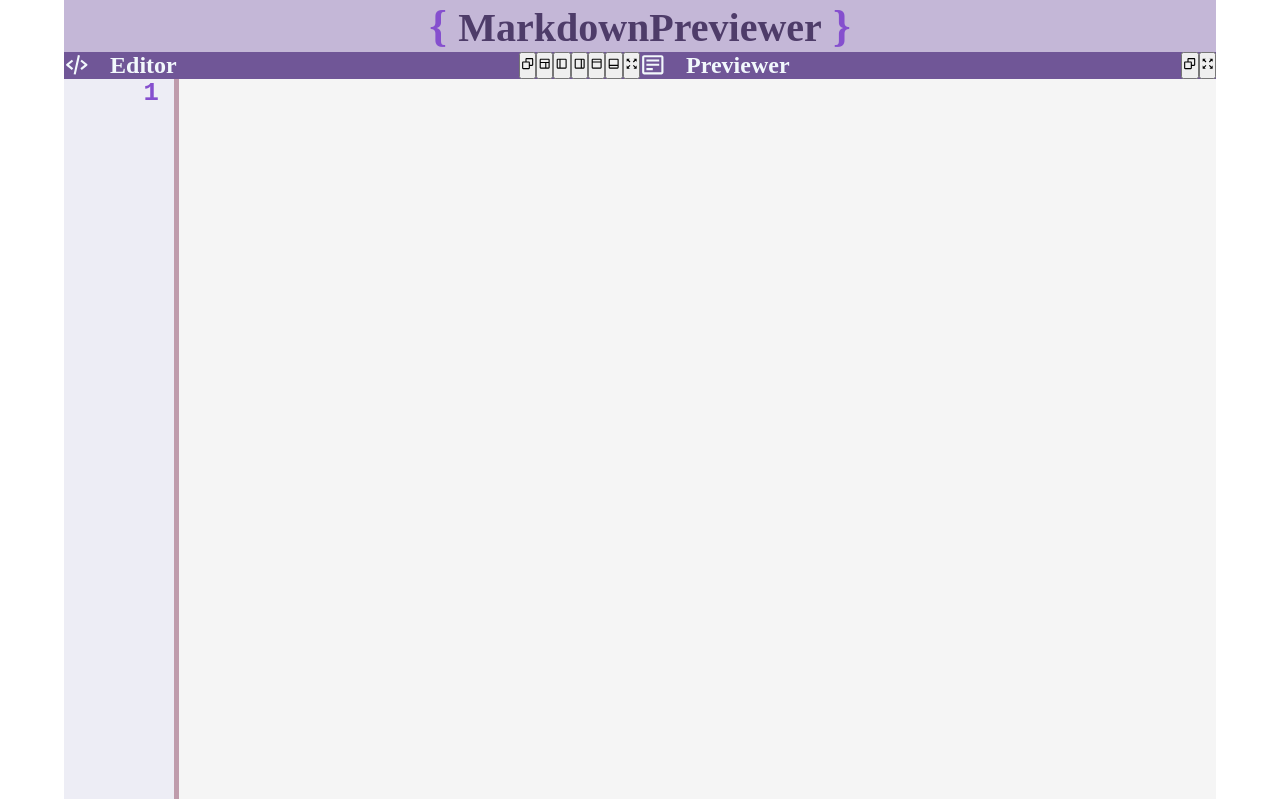
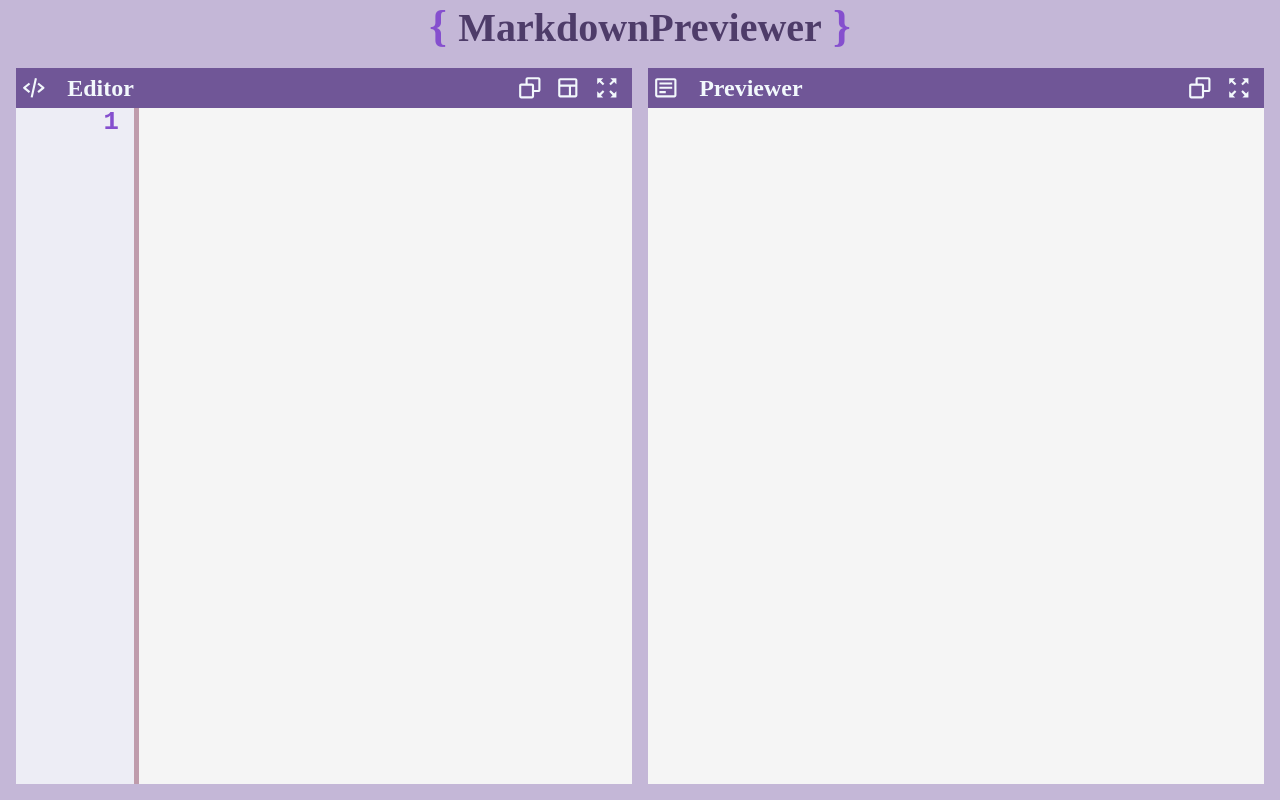
Before and after one commit to Fastion-1024/FCC-Markdown-Previewer, a React (Create React App) app: page / in a window 1280 px wide. Built offline with nearby package versions, Linux system fonts and the light colour scheme.

Commit message:
Updated Styles - Created new styles for dock container based on states. - Adjusted overall height and width of app. -  Styled drop down button.

```diff
--- a/src/Styles/index.css
+++ b/src/Styles/index.css
@@ -29,15 +29,12 @@ Global Styles
 }
 
 main {
-    height: 90vh;
-    width: 90vw;
+    height: 100vh;
+    width: 1;
     margin: auto;
+    display: flex;
+    flex-direction: column;
 }
-
-/* section {
-    height: 100%;
-    width: 100%;
-} */
 
 /*
 ======
@@ -71,12 +68,41 @@ Dock Container
     justify-content: space-between;
     height: 100%;
     width: 100%;
+    background: var(--clr-header-primary);
+}
+
+.dock-container.column {
+    flex-direction: column;
+}
+.dock-container.column-reverse {
+    flex-direction: column-reverse;
+}
+.dock-container.row {
+    flex-direction: row;
+}
+.dock-container.row-reverse {
+    flex-direction: row-reverse;
 }
 
 .panel1,
 .panel2 {
     height: 100%;
     width: 100%;
+    display: flex;
+    flex-direction: column;
+    padding: 1em;
+}
+
+.panel1 {
+    padding-right: 0.5em;
+}
+
+.panel2 {
+    padding-left: 0.5em;
+}
+
+.hidden {
+    display: none;
 }
 
 /*
@@ -92,14 +118,17 @@ Editor
     color: var(--clr-icons-primary);
 }
 
-.editor-header div {
+.editor-header > div {
     display: flex;
     justify-content: space-evenly;
+    align-items: center;
+    height: 2.5em;
 }
 
 .header-icon {
     font-size: 1.6rem;
     margin-right: 0.8em;
+    margin-left: 0.2em;
 }
 
 .editor-input-container {
@@ -154,3 +183,49 @@ Previewer
     background: var(--clr-bg-primary);
     border: none;
 }
+
+/*
+======
+Drop Down Button
+======
+*/
+.icon-btn {
+    outline: none;
+    border: none;
+    background: none;
+    font-size: 1.6rem;
+    margin-right: 0.5em;
+    height: auto;
+    width: auto;
+    color: var(--clr-icons-primary);
+    display: flex;
+}
+
+.icon-btn:hover {
+    color: var(--clr-outline-primary);
+}
+
+.dropdown {
+    position: relative;
+    display: inline-block;
+}
+
+.dropdown-content {
+    display: none;
+    position: absolute;
+    z-index: 1;
+    padding-top: 0.4em;
+}
+
+.dropdown-content button {
+    display: block;
+    background: var(--clr-header-secondary);
+}
+
+.dropdown:hover .dropdown-content {
+    display: block;
+}
+
+.dropdown:hover .dropdown-btn.icon-btn {
+    color: var(--clr-outline-primary);
+}
```
